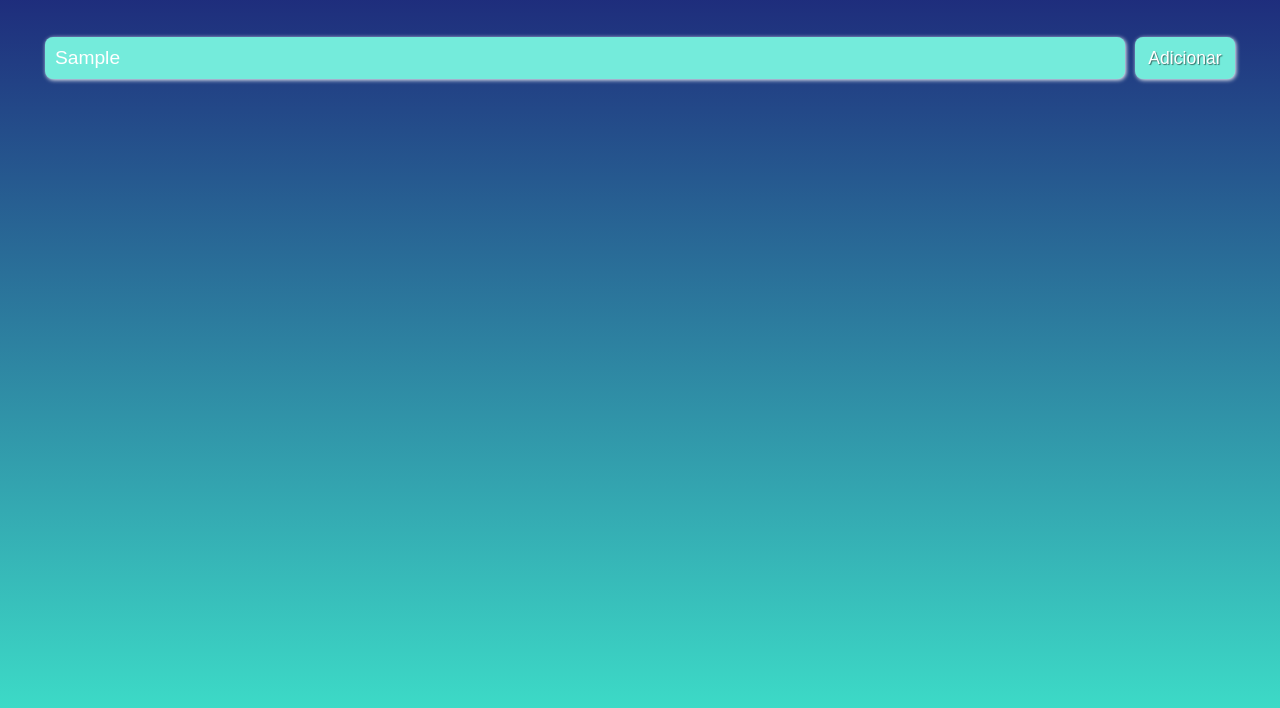
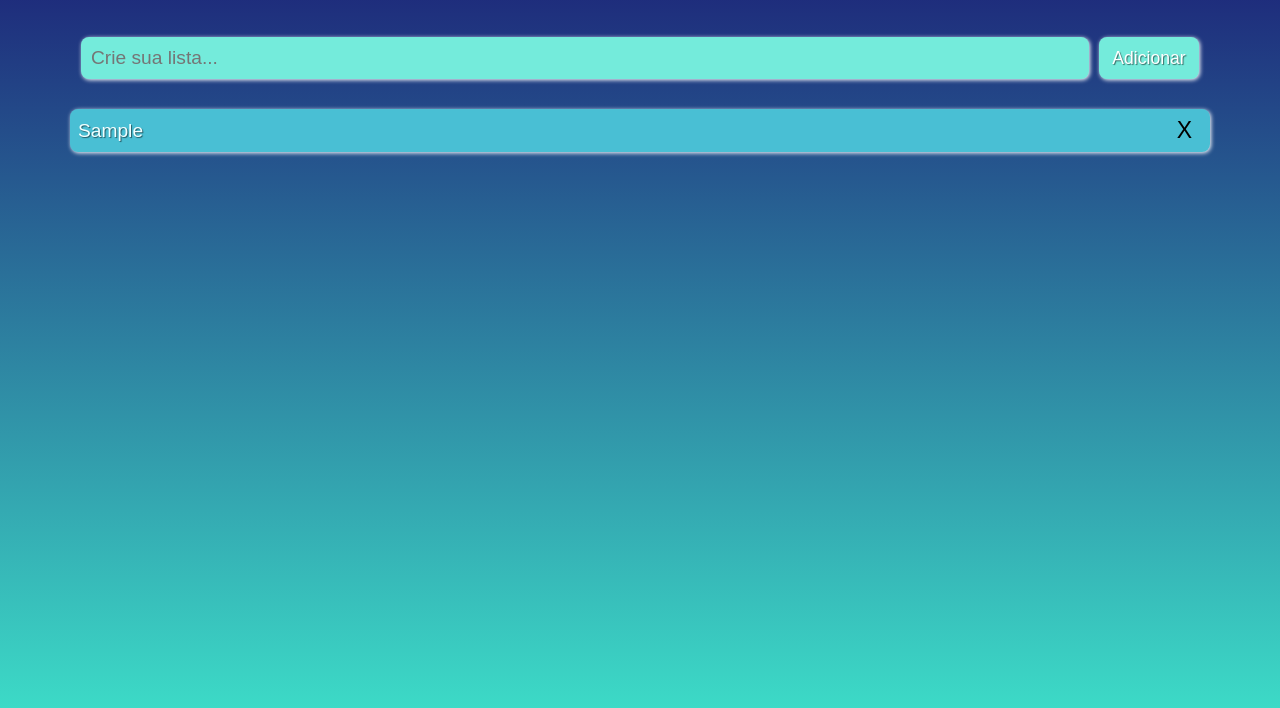
Before and after one commit to JeffKirigaya/Treino-de-HTML-CSS-JS, a plain HTML site: page ex001/index.html in a window 1280 px wide. Both pictures are taken after typing "Sample" into the empty fields and a click on the button "Adicionar". Shown: the part 80-788 px from the top of the page. Drawn offline with Linux system fonts and the light colour scheme.

Commit message:
Versão final

```diff
--- a/ex001/estilo/style.css
+++ b/ex001/estilo/style.css
@@ -12,6 +12,8 @@ body {
     min-height: 100vh;
     color: azure;
     padding: 20px;
+    max-width: 1200px;
+    margin: 0 auto;
 }
 
 header {
@@ -59,11 +61,11 @@ section > input#btn:active {
     box-shadow: 0px 0px 2px white;
 }
 
-div {
+li {
+    display: flex;
+    align-items: center;
+    justify-content: space-between;
 
-}
-
-li {
     list-style: none;
     color: azure;
     font-size: 1.2em;
@@ -73,4 +75,26 @@ li {
     border-radius: 8px;
     margin: 10px;
     text-shadow: 1px 1px 1px rgba(0, 0, 0, 0.534);
+
+    overflow-wrap: anywhere;
 }
+
+li:hover {
+    cursor: pointer;
+}
+
+.completed {
+    text-decoration: line-through;
+    color: rgb(221, 221, 221);
+}
+
+li > button {
+    border: none;
+    background-color: rgb(73, 191, 212);
+    color: rgb(0, 0, 0);
+    font-size: 1.2em;
+    padding-right: 10px;
+    padding-left: 10px;
+    cursor: pointer;
+    text-decoration: none;
+}
--- a/ex001/script.js
+++ b/ex001/script.js
@@ -1,15 +1,37 @@
  let texto = document.getElementById('add')
  let lista = document.getElementById('list')
 
+ texto.addEventListener('keydown', function(e) {
+   if (e.key === 'Enter') {
+      adicionar()
+   }
+ })
+
  function adicionar() {
-    if (texto.value.length == 0) {
-        alert('Por favor, digite algo!')
+    if (texto.value.trim() === '') {
+         alert('Por favor, digite algo!')
     } else {
-       /* let itens = document.createElement('li')
-        lista.appendChild(itens)
-        itens.innerHTML = `${texto.value}`
-        */
-       texto.innerHTML = 'teste'
+         let itens = document.createElement('li')
+         itens.textContent = texto.value
+
+         itens.addEventListener('click', function() {
+            itens.classList.toggle('completed')
+         })
+
+         let btnRemover = document.createElement('button')
+         btnRemover.textContent = 'X'
+
+         btnRemover.addEventListener('click', function(e) {
+            e.stopPropagation()
+            itens.remove()
+         })
+
+         itens.appendChild(btnRemover)
+
+         lista.appendChild(itens)
+         texto.value = ''
+         texto.focus()
     }
 
+
  }
```
